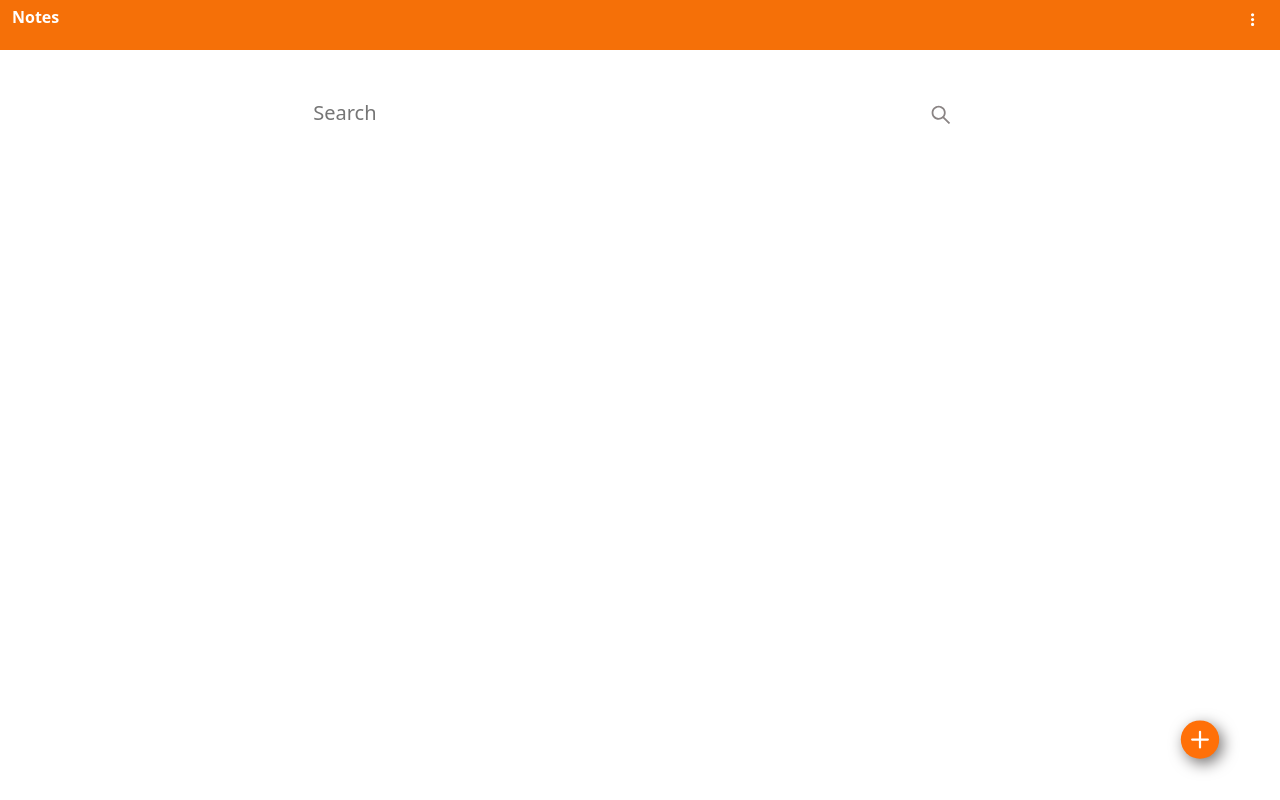
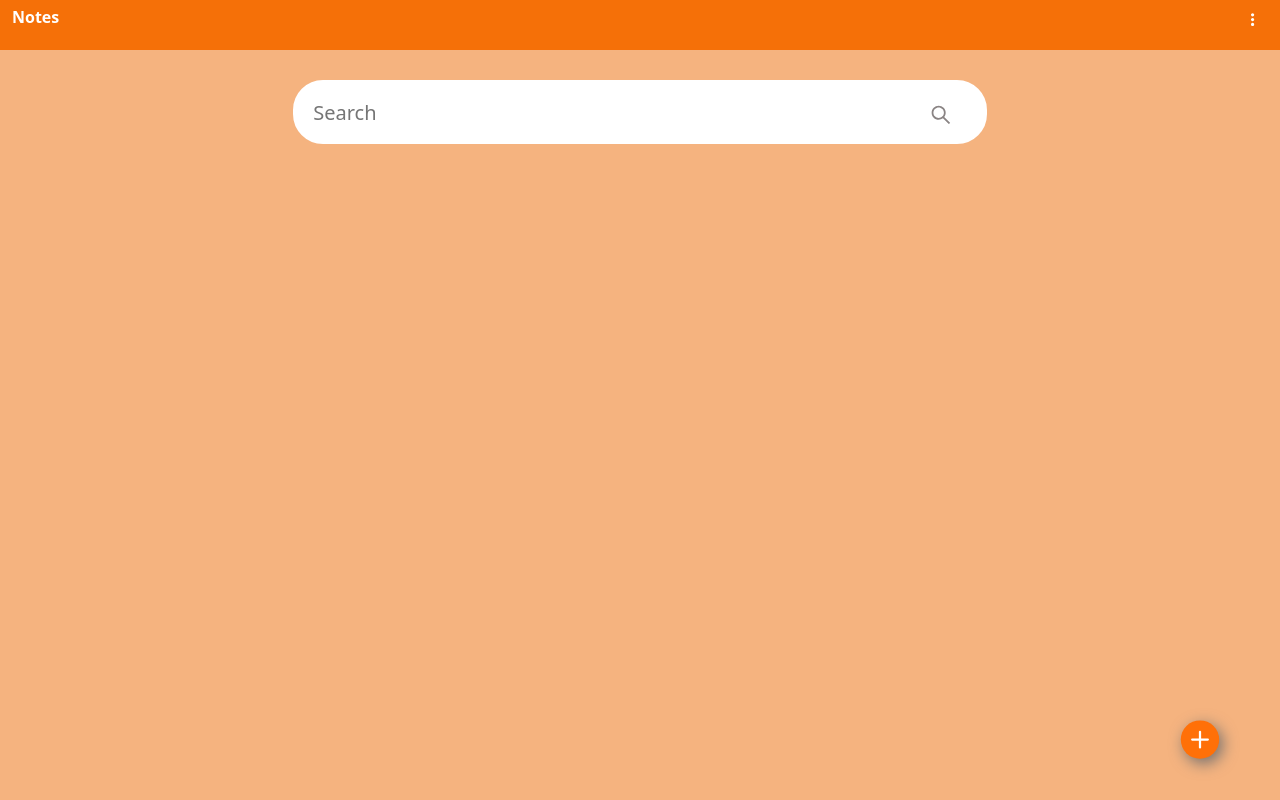
Before and after one commit to sohail151127/notes-app, a React (Create React App) app: page / in a window 1280 px wide. Built offline with nearby package versions, Linux system fonts and the light colour scheme.

Commit message:
commit message

```diff
--- a/src/components/homePage/addLines/addLines.css
+++ b/src/components/homePage/addLines/addLines.css
@@ -1,4 +1,9 @@
- /* Add lines */
+*{
+    background-color: rgb(245, 179, 127);
+
+}
+
+/* Add lines */
 
  .main__colll{
  background-color: white;
--- a/src/components/homePage/homePage.css
+++ b/src/components/homePage/homePage.css
@@ -1,3 +1,9 @@
+*{
+  background-color: rgb(245, 179, 127);
+
+}
+
+
 /* home page header css */
 
 .headerContainer{
--- a/src/components/homePage/listItem/listItem.css
+++ b/src/components/homePage/listItem/listItem.css
@@ -1,3 +1,8 @@
+*{
+  background-color: rgb(245, 179, 127);
+
+}
+
 /* home page below search bar saved data */
 .bg{
   background-color: white;
--- a/src/components/note/note.css
+++ b/src/components/note/note.css
@@ -1,3 +1,9 @@
+*{
+    background-color: rgb(245, 179, 127);
+
+}
+
+
 .allBelowUodateNotes{
     margin: auto;
 }
--- a/src/components/updateNotes/updateNotes.css
+++ b/src/components/updateNotes/updateNotes.css
@@ -1,4 +1,11 @@
- /* css for updatedHeader  */
+*{
+    background-color: rgb(245, 179, 127);
+
+}
+
+
+
+/* css for updatedHeader  */
 
  .back__arrow1{
     z-index: 100;
```
